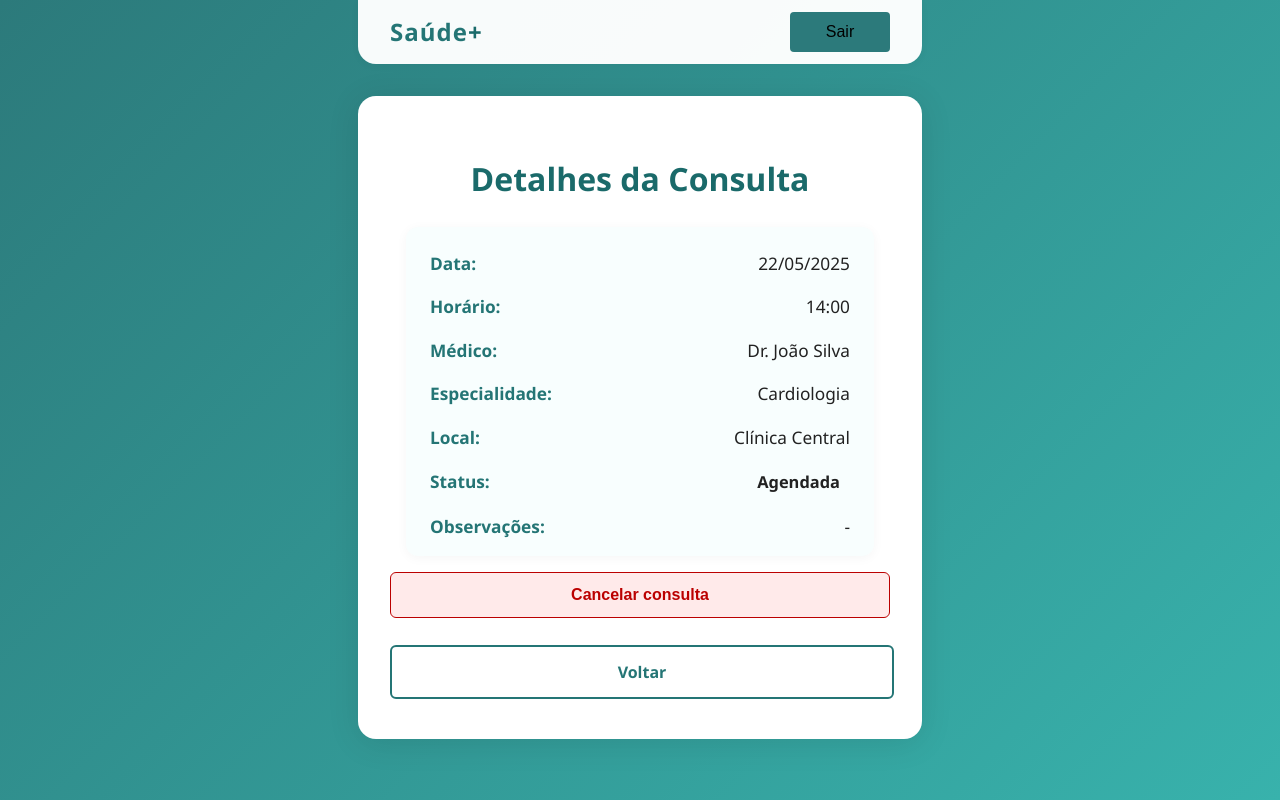
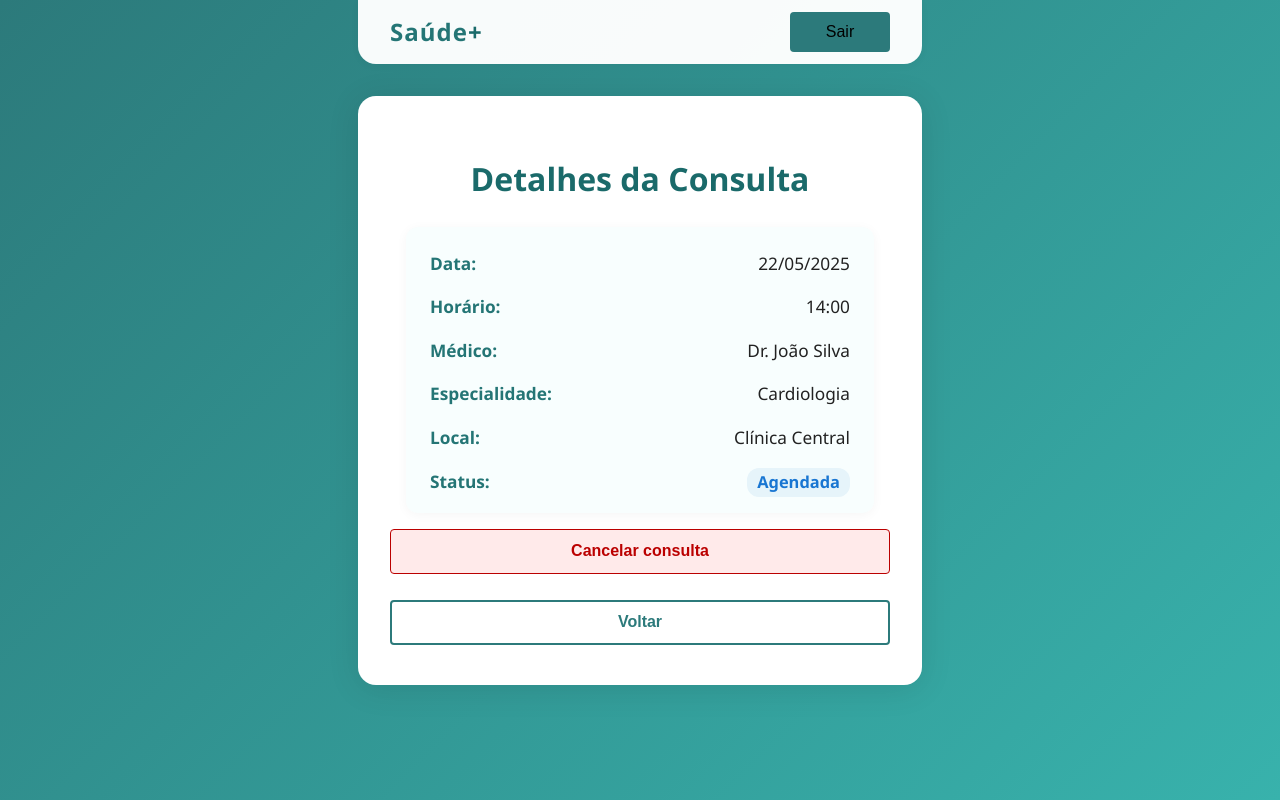
Before and after one commit to JoaoVicttor07/saude-plus-front, a React (Vite) app: page /appointment/1 in a window 1280 px wide. Built offline with nearby package versions, Linux system fonts and the light colour scheme.

Commit message:
refactor: aplicação do botão reutilizável em todas as páginas do projeto feitas até o momento

```diff
--- a/src/components/Button/index.jsx
+++ b/src/components/Button/index.jsx
@@ -1,34 +1,52 @@
-import { useState } from 'react';
+import { useState } from "react";
 
 function Button({
   children,
   width,
-  height = '40px',
-  fontSize = '1rem',
+  height = "40px",
+  fontSize = "1rem",
   fontWeight,
   color,
-  background = '#2c7a7b',
-  border = 'none',
-  borderRadius = '4px',
-  hoverBackground = '#285e61',
+  background = "#2c7a7b",
+  border = "none",
+  borderRadius = "4px",
+  hoverBackground = "#285e61",
   hoverColor,
+  disabledBackground = "#b2dfdb",
+  disabledColor = "#fff",
   style = {},
+  disabled,
   ...props
 }) {
   const [isHovered, setIsHovered] = useState(false);
 
+  const isBtnDisabled = !!disabled;
+
   const customStyle = {
+    display: "flex",
+    alignItems: "center",
+    justifyContent: "center",
+    gap: "8px",
     width,
     height,
     fontSize,
     fontWeight,
-    color: isHovered && hoverColor ? hoverColor : color,
-    background: isHovered && hoverBackground ? hoverBackground : background,
+    color: isBtnDisabled
+      ? disabledColor
+      : isHovered && hoverColor
+      ? hoverColor
+      : color,
+    background: isBtnDisabled
+      ? disabledBackground
+      : isHovered && hoverBackground
+      ? hoverBackground
+      : background,
     border,
     borderRadius,
-    padding: '10px',
-    cursor: 'pointer',
-    transition: 'background 0.2s, color 0.2s',
+    padding: "10px",
+    cursor: isBtnDisabled ? "not-allowed" : "pointer",
+    opacity: isBtnDisabled ? 0.6 : 1,
+    transition: "background 0.2s, color 0.2s, opacity 0.2s",
     ...style,
   };
 
@@ -37,6 +55,7 @@ function Button({
       style={customStyle}
       onMouseEnter={() => setIsHovered(true)}
       onMouseLeave={() => setIsHovered(false)}
+      disabled={isBtnDisabled}
       {...props}
     >
       {children}
--- a/src/pages/patient/appointmentDetail/index.jsx
+++ b/src/pages/patient/appointmentDetail/index.jsx
@@ -1,20 +1,58 @@
-import { Link, useParams } from 'react-router-dom';
-import Header from '../../../components/header';
-import './style.css';
-import { useState } from 'react';
+import { Link, useParams, useNavigate } from "react-router-dom";
+import Header from "../../../components/header";
+import Button from "../../../components/Button";
+import "./style.css";
+import { useState } from "react";
 
 // Simulação de dados (substitua por busca da API futuramente)
 const CONSULTAS = [
-  { id: 1, data: '22/05/2025', hora: '14:00', medico: 'Dr. João Silva', especialidade: 'Cardiologia', local: 'Clínica Central', status: 'Agendada', observacao: '' },
-  { id: 2, data: '10/05/2025', hora: '10:00', medico: 'Dra. Maria Souza', especialidade: 'Dermatologia', local: 'Clínica Sul', status: 'Realizada', observacao: 'Paciente apresentou melhora.' },
-  { id: 3, data: '28/05/2025', hora: '09:30', medico: 'Dra. Maria Souza', especialidade: 'Dermatologia', local: 'Clínica Sul', status: 'Agendada', observacao: '' },
-  { id: 4, data: '01/05/2025', hora: '15:00', medico: 'Dr. João Silva', especialidade: 'Cardiologia', local: 'Clínica Central', status: 'Cancelada', observacao: 'Consulta cancelada pelo paciente.' },
+  {
+    id: 1,
+    data: "22/05/2025",
+    hora: "14:00",
+    medico: "Dr. João Silva",
+    especialidade: "Cardiologia",
+    local: "Clínica Central",
+    status: "Agendada",
+    observacao: "",
+  },
+  {
+    id: 2,
+    data: "10/05/2025",
+    hora: "10:00",
+    medico: "Dra. Maria Souza",
+    especialidade: "Dermatologia",
+    local: "Clínica Sul",
+    status: "Realizada",
+    observacao: "Paciente apresentou melhora.",
+  },
+  {
+    id: 3,
+    data: "28/05/2025",
+    hora: "09:30",
+    medico: "Dra. Maria Souza",
+    especialidade: "Dermatologia",
+    local: "Clínica Sul",
+    status: "Agendada",
+    observacao: "",
+  },
+  {
+    id: 4,
+    data: "01/05/2025",
+    hora: "15:00",
+    medico: "Dr. João Silva",
+    especialidade: "Cardiologia",
+    local: "Clínica Central",
+    status: "Cancelada",
+    observacao: "Consulta cancelada pelo paciente.",
+  },
 ];
 
 function AppointmentDetail() {
+  const navigate = useNavigate();
   const { id } = useParams();
   const [cancelada, setCancelada] = useState(false);
-  const consulta = CONSULTAS.find(c => String(c.id) === String(id));
+  const consulta = CONSULTAS.find((c) => String(c.id) === String(id));
 
   if (!consulta) {
     return (
@@ -41,7 +79,7 @@ function AppointmentDetail() {
   };
 
   // Determina se pode cancelar: status agendada e não já cancelada
-  const podeCancelar = consulta.status === 'Agendada' && !cancelada;
+  const podeCancelar = consulta.status === "Agendada" && !cancelada;
 
   return (
     <div className="dashboard-bg">
@@ -71,37 +109,53 @@ function AppointmentDetail() {
           </div>
           <div className="appointment-detail-row">
             <span className="label">Status:</span>
-            <span className={`status-label ${
-              cancelada || consulta.status === 'Cancelada'
-                ? 'status-cancelada'
-                : consulta.status === 'Realizada'
-                ? 'status-realizada'
-                : consulta.status === 'Agendada'
-                ? 'status-agendada'
-                : ''
-            }`}>{cancelada ? 'Cancelada' : consulta.status}</span>
-          </div>
-          <div className="appointment-detail-row">
-            <span className="label">Observações:</span>
-            <span>{consulta.observacao || '-'}</span>
+            <span
+              className={`status-label ${
+                cancelada || consulta.status === "Cancelada"
+                  ? "status-cancelada"
+                  : consulta.status === "Realizada"
+                  ? "status-realizada"
+                  : consulta.status === "Agendada"
+                  ? "status-agendada"
+                  : ""
+              }`}
+            >
+              {cancelada ? "Cancelada" : consulta.status}
+            </span>
           </div>
         </div>
         <div className="dashboard-actions">
           {podeCancelar && (
-            <button
-              className="dashboard-action-btn danger"
+            <Button
+              color="#b00"
+              fontWeight={600}
+              hoverBackground="#ffcccc"
+              hoverColor="#900"
+              background="#ffeaea"
+              border="1px solid #b00"
+              height="45px"
               onClick={handleCancelar}
-              style={{ marginBottom: 16 }}
+              style={{ marginBottom: "15px" }}
             >
               Cancelar consulta
-            </button>
+            </Button>
           )}
-          <Link
-            className="dashboard-action-btn secondary"
-            to={consulta.status === 'Agendada' ? "/dashboard" : "/appointments"}
+
+          <Button
+            background="#fff"
+            color="#2c7a7b"
+            fontWeight={600}
+            hoverBackground="#F0F8F8"
+            border="2px solid #2c7a7b"
+            height="45px"
+            onClick={() =>
+              navigate(
+                consulta.status === "Agendada" ? "/dashboard" : "/appointments"
+              )
+            }
           >
             Voltar
-          </Link>
+          </Button>
         </div>
         {cancelada && (
           <div className="dashboard-empty" style={{ marginTop: 16 }}>
--- a/src/pages/patient/appointmentDetail/style.css
+++ b/src/pages/patient/appointmentDetail/style.css
@@ -30,7 +30,7 @@
 }
 
 .status-label {
-  margin-left: 0;
+  margin-left: 16px;
   margin-right: 0;
 }
 
--- a/src/pages/patient/appointmentsList/style.css
+++ b/src/pages/patient/appointmentsList/style.css
@@ -19,6 +19,11 @@
   color: #b00;
 }
 
+.status-agendada {
+  background: #e6f4fa;
+  color: #1976d2;
+}
+
 .dashboard-appointments-list {
   max-height: 340px;
   overflow-y: auto;
--- a/src/pages/patient/dashboard/index.jsx
+++ b/src/pages/patient/dashboard/index.jsx
@@ -1,14 +1,29 @@
-import { Link } from 'react-router-dom';
+import { Link, useNavigate } from "react-router-dom";
 import { FaCalendarAlt } from "react-icons/fa";
-import Header from '../../../components/header';
+import Header from "../../../components/header";
+import Button from "../../../components/Button";
 import "./style.css";
 
 function PatientDashboard() {
   // Dados estáticos simulados
   const agendamentos = [
-    { id: 1, data: '22/05/2025', hora: '14:00', medico: 'Dr. João Silva', status: 'Agendada' },
-    { id: 3, data: '28/05/2025', hora: '09:30', medico: 'Dra. Maria Souza', status: 'Agendada' },
+    {
+      id: 1,
+      data: "22/05/2025",
+      hora: "14:00",
+      medico: "Dr. João Silva",
+      status: "Agendada",
+    },
+    {
+      id: 3,
+      data: "28/05/2025",
+      hora: "09:30",
+      medico: "Dra. Maria Souza",
+      status: "Agendada",
+    },
   ];
+
+  const navigate = useNavigate();
 
   return (
     <div className="dashboard-bg">
@@ -19,17 +34,27 @@ function PatientDashboard() {
         {agendamentos.length === 0 ? (
           <div className="dashboard-empty">
             <FaCalendarAlt size={48} aria-hidden="true" />
-            <p>Você ainda não tem consultas agendadas.<br />Que tal agendar a primeira agora?</p>
+            <p>
+              Você ainda não tem consultas agendadas.
+              <br />
+              Que tal agendar a primeira agora?
+            </p>
           </div>
         ) : (
           <ul className="dashboard-appointments-list">
-            {agendamentos.map(a => (
+            {agendamentos.map((a) => (
               <li className="dashboard-appointment-item" key={a.id}>
-                <FaCalendarAlt className="dashboard-appointment-icon" aria-hidden="true" />
+                <FaCalendarAlt
+                  className="dashboard-appointment-icon"
+                  aria-hidden="true"
+                />
                 <span>
                   {a.data} {a.hora} - {a.medico}
                 </span>
-                <Link className="dashboard-action-link" to={`/appointment/${a.id}`}>
+                <Link
+                  className="dashboard-action-link"
+                  to={`/appointment/${a.id}`}
+                >
                   Detalhes
                 </Link>
               </li>
@@ -37,15 +62,37 @@ function PatientDashboard() {
           </ul>
         )}
         <div className="dashboard-actions">
-          <Link className="dashboard-action-btn primary" to="/calendar">
-            Agendar nova consulta
-          </Link>
-          <Link className="dashboard-action-btn secondary" to="/appointments">
+          <Button
+            height="55px"
+            fontWeight={600}
+            onClick={() => navigate("/calendar")}
+          >
+            Agendar Consulta
+          </Button>
+
+          <Button
+            background="#fff"
+            color="#2c7a7b"
+            fontWeight={600}
+            hoverBackground="#f0f8f8"
+            border="2px solid #2c7a7b"
+            height="55px"
+            onClick={() => navigate("/appointments")}
+          >
             Ver histórico
-          </Link>
-          <Link className="dashboard-action-btn secondary" to="/profile/edit">
-            Editar perfil
-          </Link>
+          </Button>
+
+          <Button
+            background="#fff"
+            color="#2c7a7b"
+            fontWeight={600}
+            hoverBackground="#f0f8f8"
+            border="2px solid #2c7a7b"
+            height="55px"
+            onClick={() => navigate("/profile/edit")}
+          >
+            Ver perfil
+          </Button>
         </div>
       </main>
     </div>
```
Also changed, not shown: src/pages/patient/calendar/index.jsx (+104 -56 lines), src/pages/patient/dashboard/style.css (+0 -53 lines).
